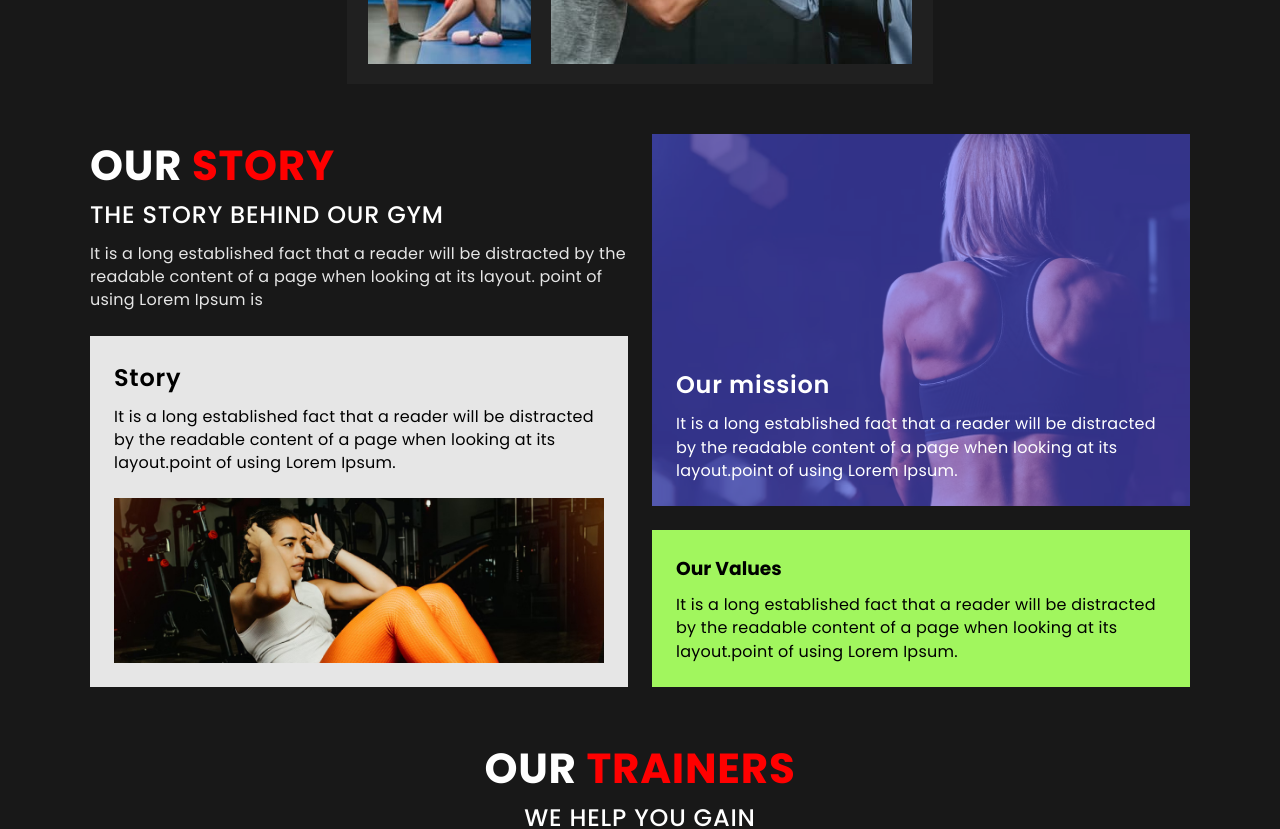
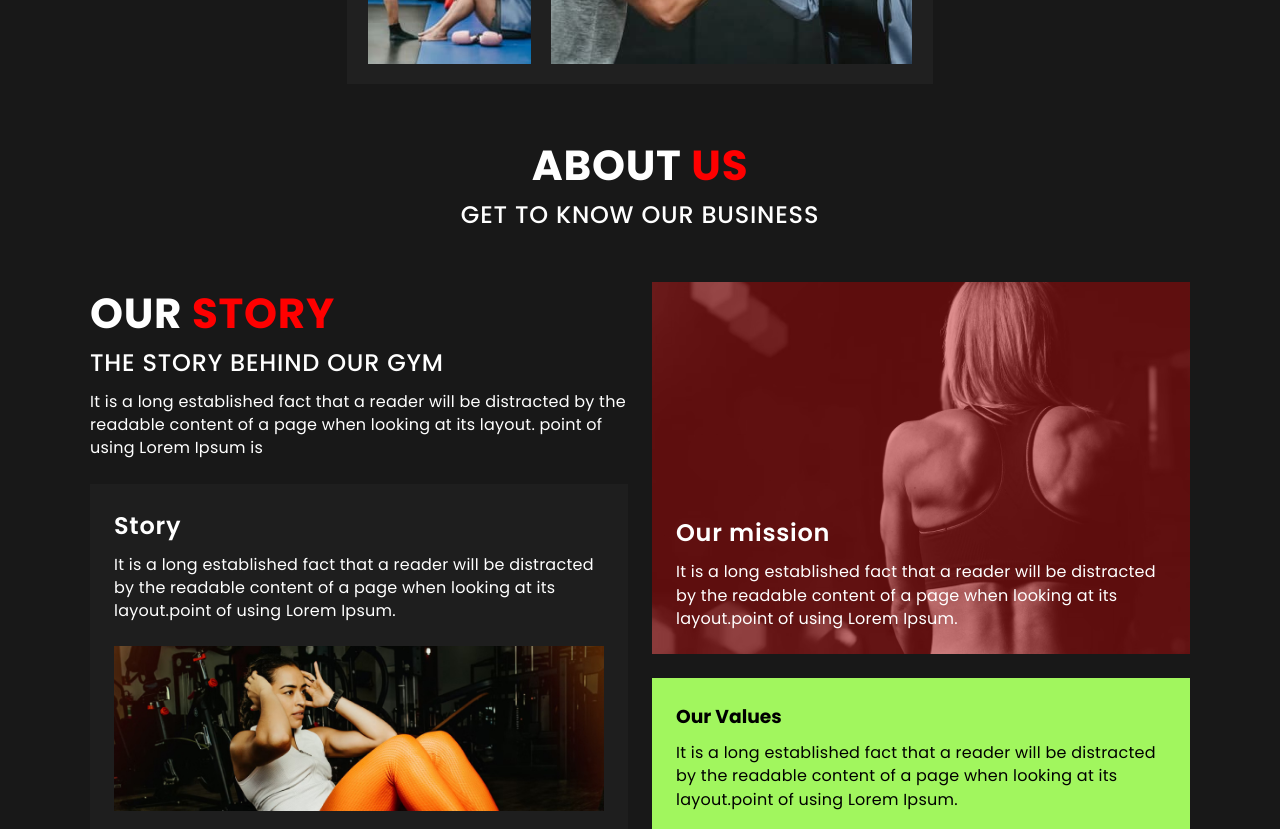
Before and after one commit to capstxr/gym, a React (Create React App) app: page /about in a window 1280 px wide. Shown: the part 660-1489 px from the top of the page. Built offline with nearby package versions, Linux system fonts and the light colour scheme.

Commit message:
About
- Color changes
- About us heading

```diff
--- a/src/ts/pages/about/about.scss
+++ b/src/ts/pages/about/about.scss
@@ -66,6 +66,10 @@
     gap: 24px;
 }
 
+#mission-img {
+    filter: grayscale(1);
+}
+
 #si {
     grid-area: si;
 }
@@ -86,7 +90,7 @@
     width: 100%;
     height: 100%;
     justify-content: end;
-    background-color: rgba(82, 79, 245,0.5);
+    background-color: rgba(201, 0, 0,0.4);
 }
 
 #ov {
@@ -115,7 +119,7 @@
 }
 
 .story-short {
-    color: #e6e6e6;
+    color: #fff;
 }
 
 .idk {
@@ -133,7 +137,8 @@
 }
 
 .story-long {
-    background-color: #e6e6e6;
+    background-color: rgb(30, 30, 30);
+    color: #fff;
     padding: 24px;
     display: flex;
     flex-direction: column;
--- a/src/ts/pages/about/index.tsx
+++ b/src/ts/pages/about/index.tsx
@@ -61,6 +61,21 @@ const About = () => {
                 </div>
             </section>
             {/* end of images */}
+
+            <section className="wrapper">
+                <div className="content">
+                    <h2
+                        className="section-heading uppercase"
+                    >
+                        <span className="white">About </span>
+                        <span className="red">us</span>
+                    </h2>
+
+                    <span className="heading-text white uppercase">
+                        Get to know our business
+                    </span>
+                </div>
+            </section>
 
             {/* Our story */}
             <section
```
